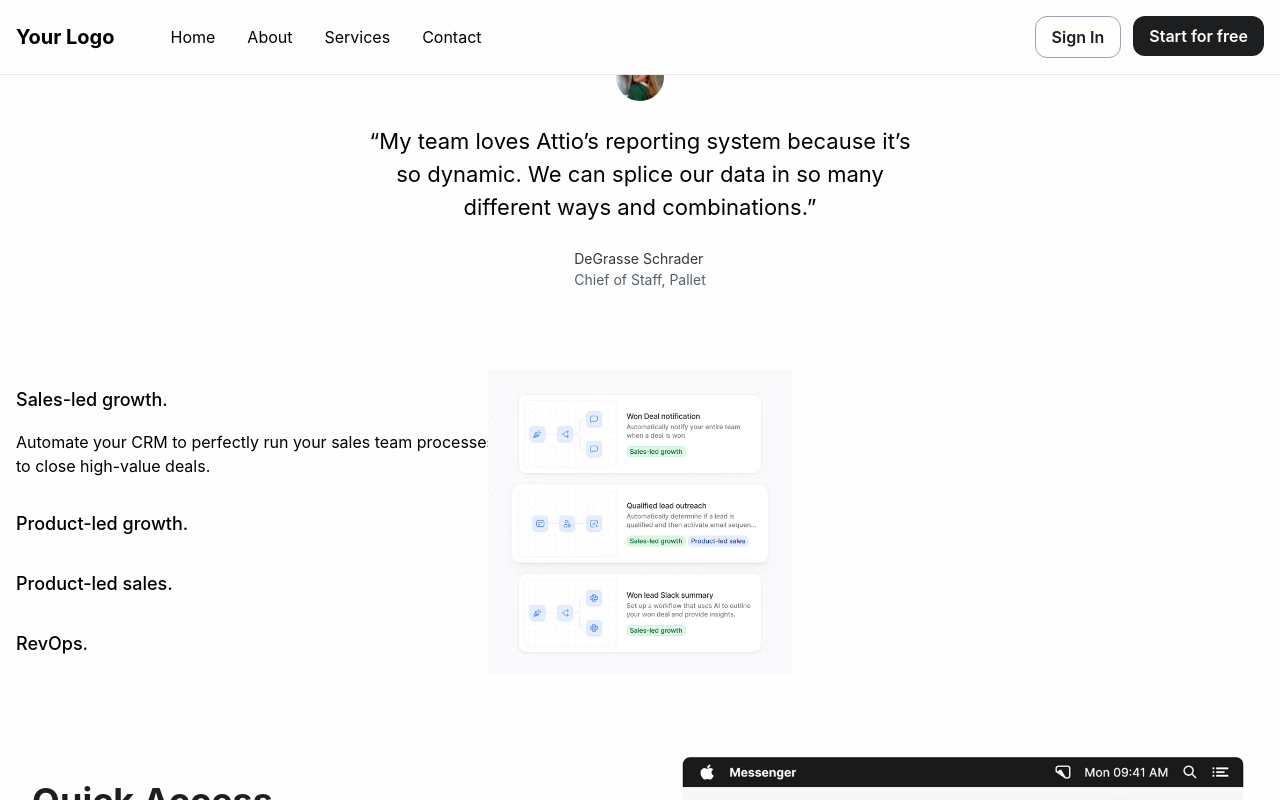
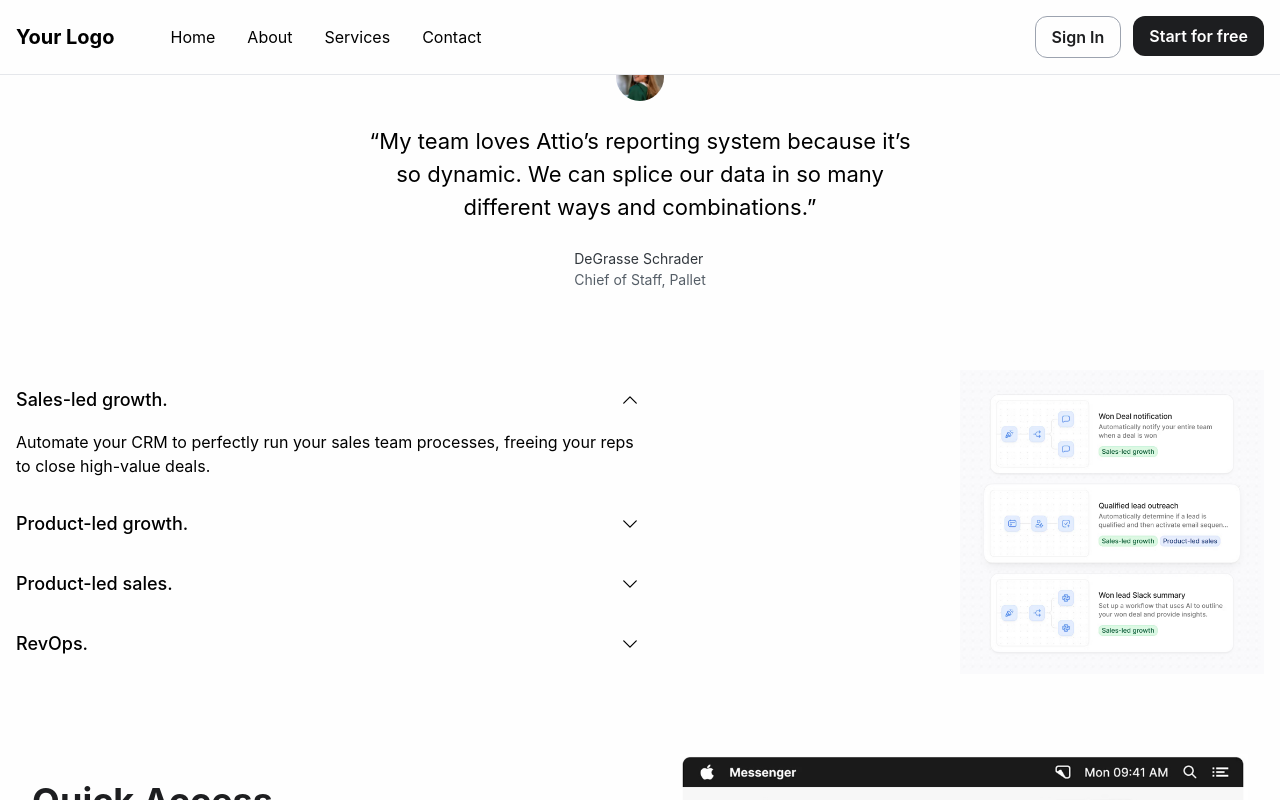
Before and after one commit to amdadul-haque/attio-clone, a Nuxt app: page / in a window 1280 px wide. Both pictures are taken after a click on the heading "Sales-led growth.". Shown: the part 1662-2462 px from the top of the page. Built offline with nearby package versions, Linux system fonts and the light colour scheme.

Commit message:
use case

```diff
--- a/components/UseCases.vue
+++ b/components/UseCases.vue
@@ -61,7 +61,7 @@ const accordionItems = [
               <p class="pb-4 text-secondary-500">{{ item.content }}</p>
             </div>
             <div class="w-1/2 flex justify-center md:justify-end">
-              <img :src="item.image" alt="no image" class="w-auto h-[300px] md:h-full absolute top-full md:top-0 left-0 right-0 md:right-0 mx-auto" />
+              <img :src="item.image" alt="no image" class="w-auto h-[300px] md:h-full absolute top-full md:top-0 left-0 md:left-auto right-0 md:right-0 mx-auto" />
             </div>
           </div>
         </details>
```
